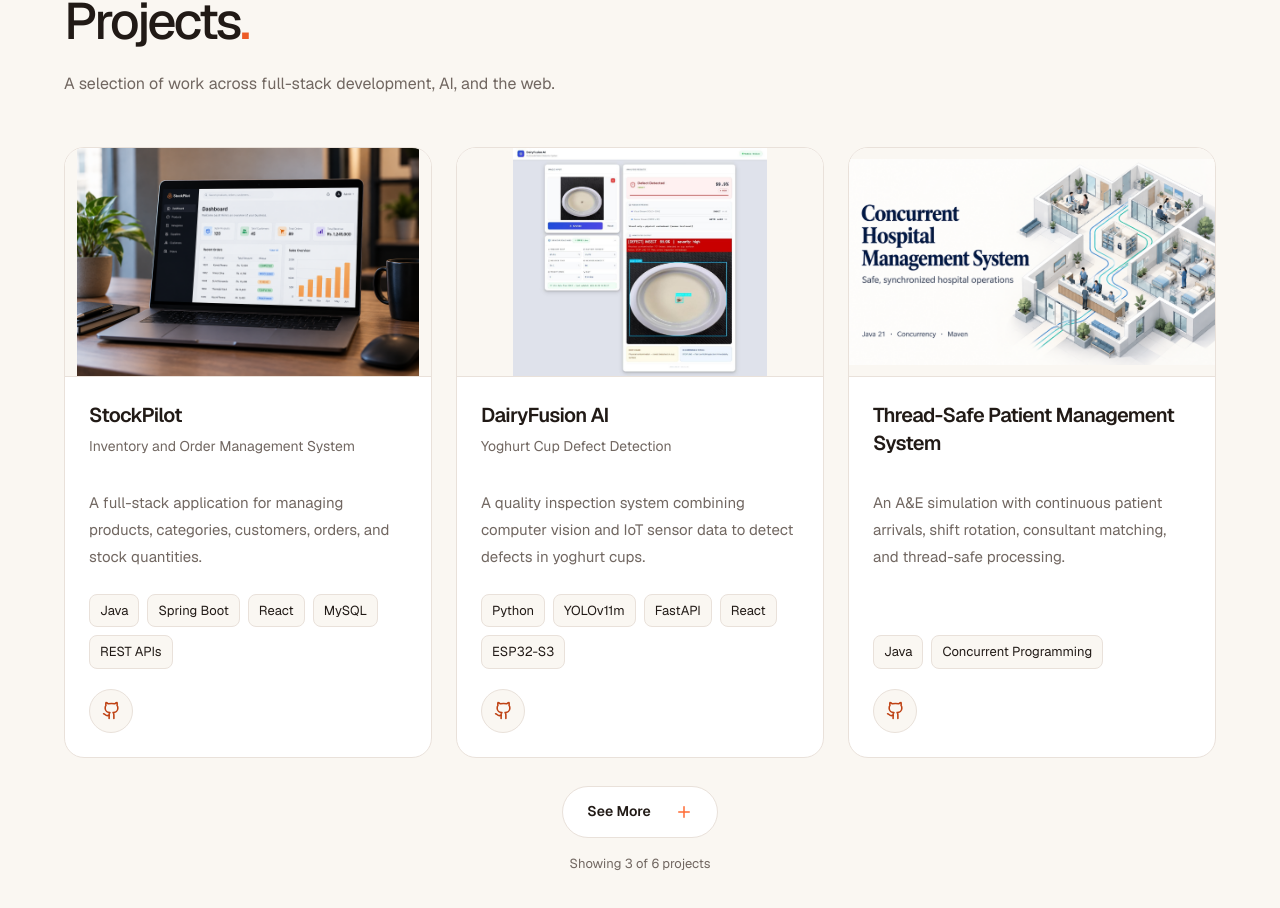
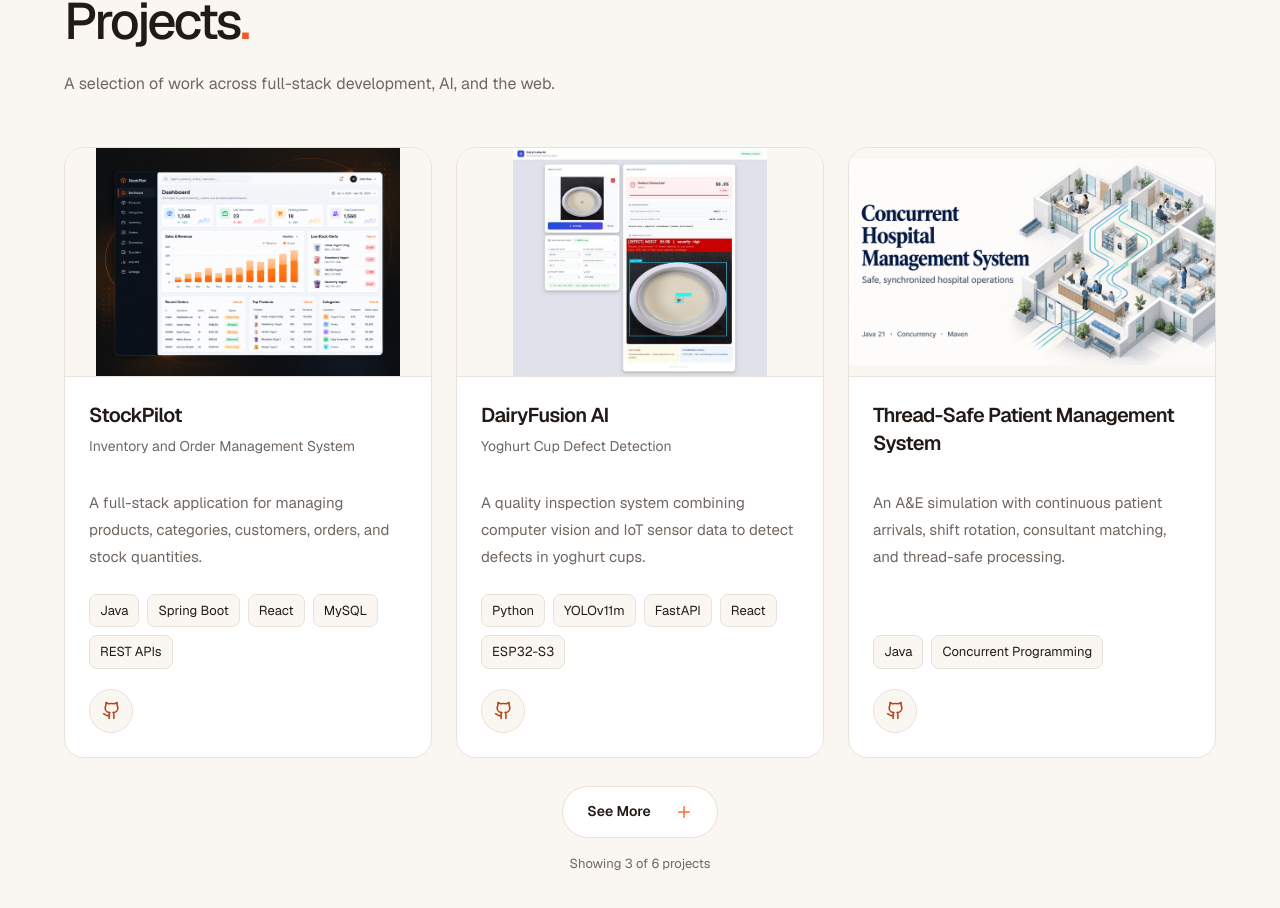
Before and after one commit to ChaviduBandara/Portfolio, a Next.js app: page / in a window 1280 px wide. Shown: the part 4067-4975 px from the top of the page. Built offline with nearby package versions, Linux system fonts and the light colour scheme.

Commit message:
update image

```diff
--- a/src/data/projects.ts
+++ b/src/data/projects.ts
@@ -23,8 +23,8 @@ export const projects: readonly Project[] = [
     technologies: ["Java", "Spring Boot", "React", "MySQL", "REST APIs"],
     visual: "inventory",
     image: {
-      src: "/images/stockpilot.png",
-      alt: "StockPilot dashboard displayed on a laptop, showing inventory totals, recent orders and sales overview.",
+      src: "/images/stockpilot-dashboard.png",
+      alt: "StockPilot inventory dashboard",
     },
   },
   {
```
